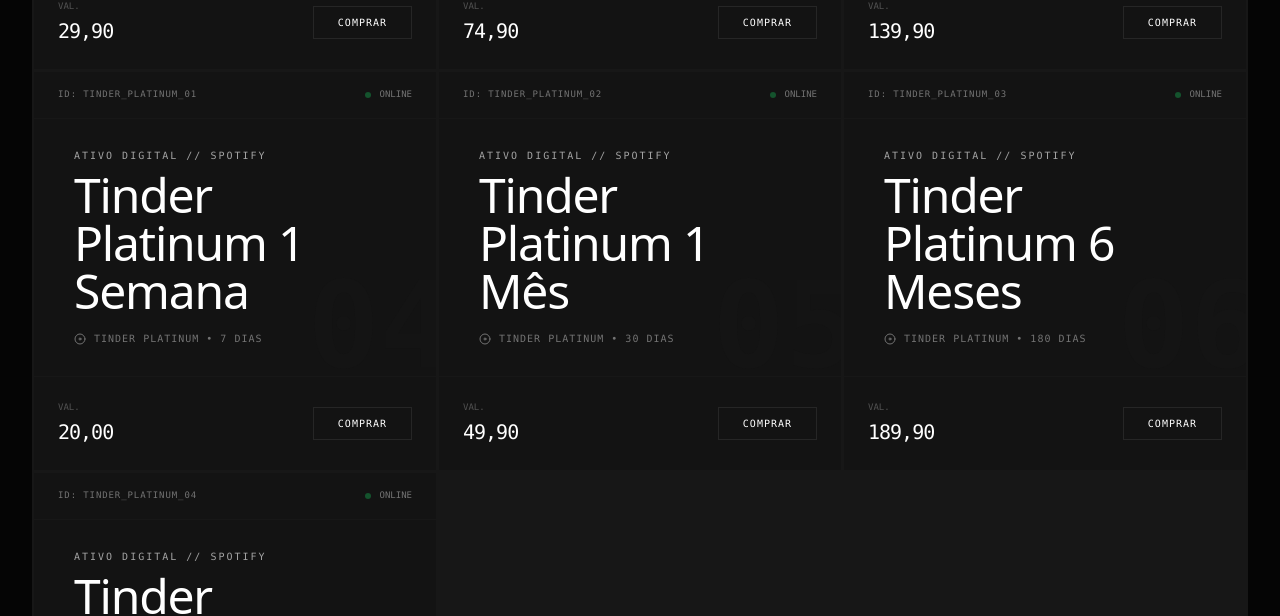
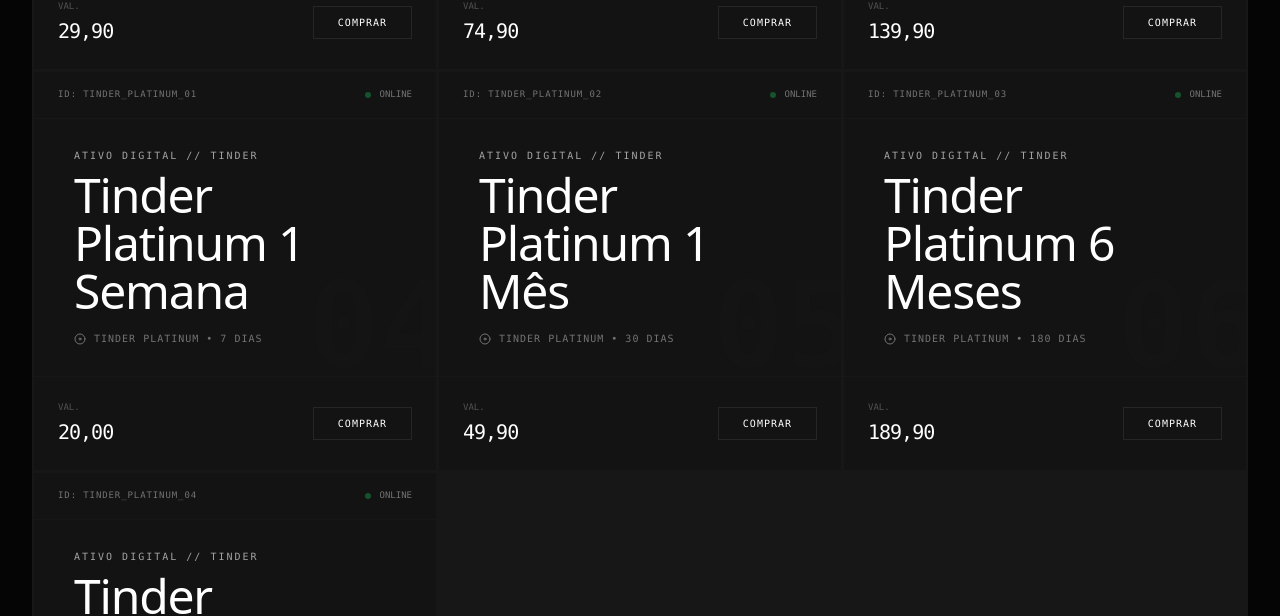
Before and after one commit to Dilligent-Yard/kamistore, a React (Vite) app: page / in a window 1280 px wide. Shown: the part 882-1498 px from the top of the page. Built offline with nearby package versions, Linux system fonts and the light colour scheme.

Commit message:
Update label based on product protocol

```diff
--- a/components/ProductCard.tsx
+++ b/components/ProductCard.tsx
@@ -39,7 +39,7 @@ export const ProductCard: React.FC<ProductCardProps> = ({ product, lang, index,
 
         <div className="relative z-10">
           <span className="font-mono text-[10px] text-neutral-400 uppercase tracking-[0.2em] mb-2 block">
-            {UI_TEXT.digitalAsset[lang]} // {UI_TEXT.spotifyLabel[lang]}
+            {UI_TEXT.digitalAsset[lang]} // {product.protocol === 'tinder' ? UI_TEXT.tinderLabel[lang] : UI_TEXT.spotifyLabel[lang]}
           </span>
 
           <h3 className="text-4xl md:text-5xl font-light text-white tracking-tight mb-4">
```
